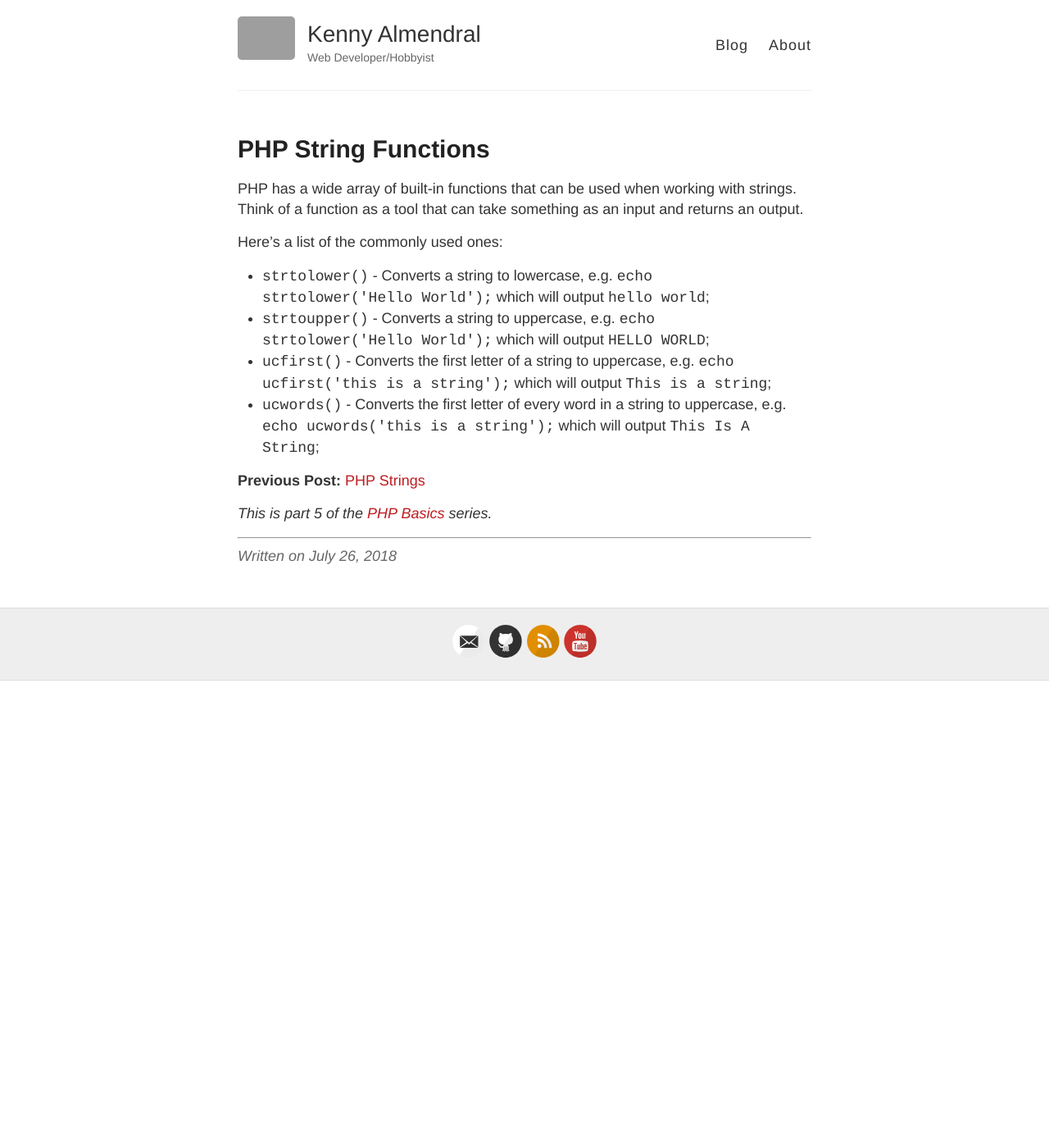
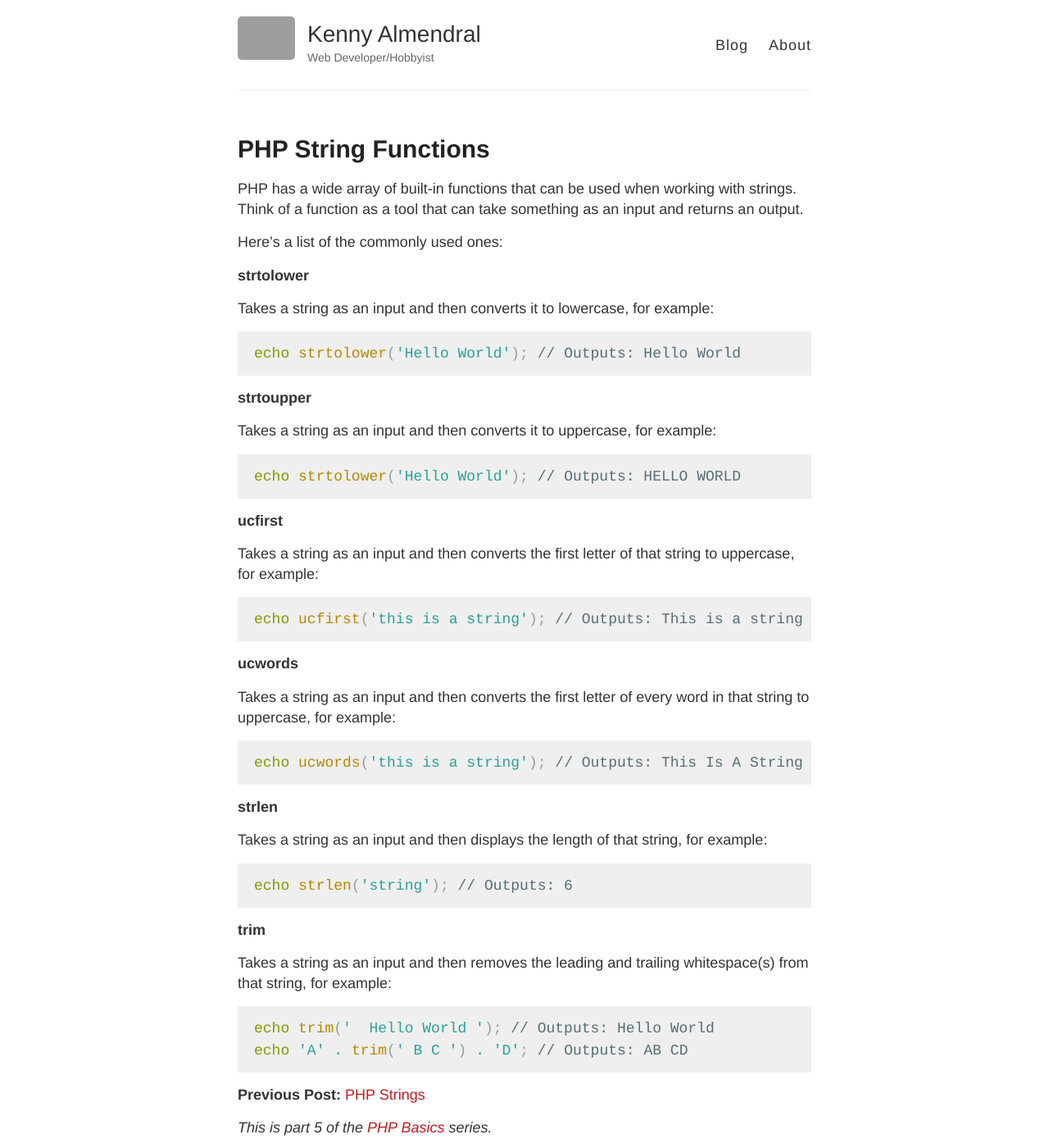
Before and after one commit to kennyalmendral/kennyalmendral.github.io, a Jekyll site: the page built from _posts/2018-07-26-php-string-functions.md, in a window 1280 px wide and 1400 px high. Shown: the whole window at 82% size. Built offline with Jekyll 4.4.1, drawn with Linux system fonts in a browser that asks for light colours; grey boxes are pictures that could not be loaded.

Commit message:
Update 2018-07-26-php-string-functions.md

````diff
--- a/_posts/2018-07-26-php-string-functions.md
+++ b/_posts/2018-07-26-php-string-functions.md
@@ -7,10 +7,54 @@ PHP has a wide array of built-in functions that can be used when working with st
 
 Here's a list of the commonly used ones:
 
-+ `strtolower()` - Converts a string to lowercase, e.g. `echo strtolower('Hello World');` which will output `hello world`;
-+ `strtoupper()` - Converts a string to uppercase, e.g. `echo strtolower('Hello World');` which will output `HELLO WORLD`;
-+ `ucfirst()` - Converts the first letter of a string to uppercase, e.g. `echo ucfirst('this is a string');` which will output `This is a string`;
-+ `ucwords()` -  Converts the first letter of every word in a string to uppercase, e.g. `echo ucwords('this is a string');` which will output `This Is A String`;
+**strtolower**
+
+Takes a string as an input and then converts it to lowercase, for example:
+
+```php
+echo strtolower('Hello World'); // Outputs: Hello World
+```
+
+**strtoupper**
+
+Takes a string as an input and then converts it to uppercase, for example:
+
+```php
+echo strtolower('Hello World'); // Outputs: HELLO WORLD
+```
+
+**ucfirst**
+
+Takes a string as an input and then converts the first letter of that string to uppercase, for example:
+
+```php
+echo ucfirst('this is a string'); // Outputs: This is a string
+```
+
+**ucwords**
+
+Takes a string as an input and then converts the first letter of every word in that string to uppercase, for example:
+
+```php
+echo ucwords('this is a string'); // Outputs: This Is A String
+```
+
+**strlen**
+
+Takes a string as an input and then displays the length of that string, for example:
+
+```php
+echo strlen('string'); // Outputs: 6
+```
+
+**trim**
+
+Takes a string as an input and then removes the leading and trailing whitespace(s) from that string, for example:
+
+```php
+echo trim('  Hello World '); // Outputs: Hello World
+echo 'A' . trim(' B C ') . 'D'; // Outputs: AB CD
+```
 
 **Previous Post:** [PHP Strings](https://kennyalmendral.github.io/php-strings/)
 
````
